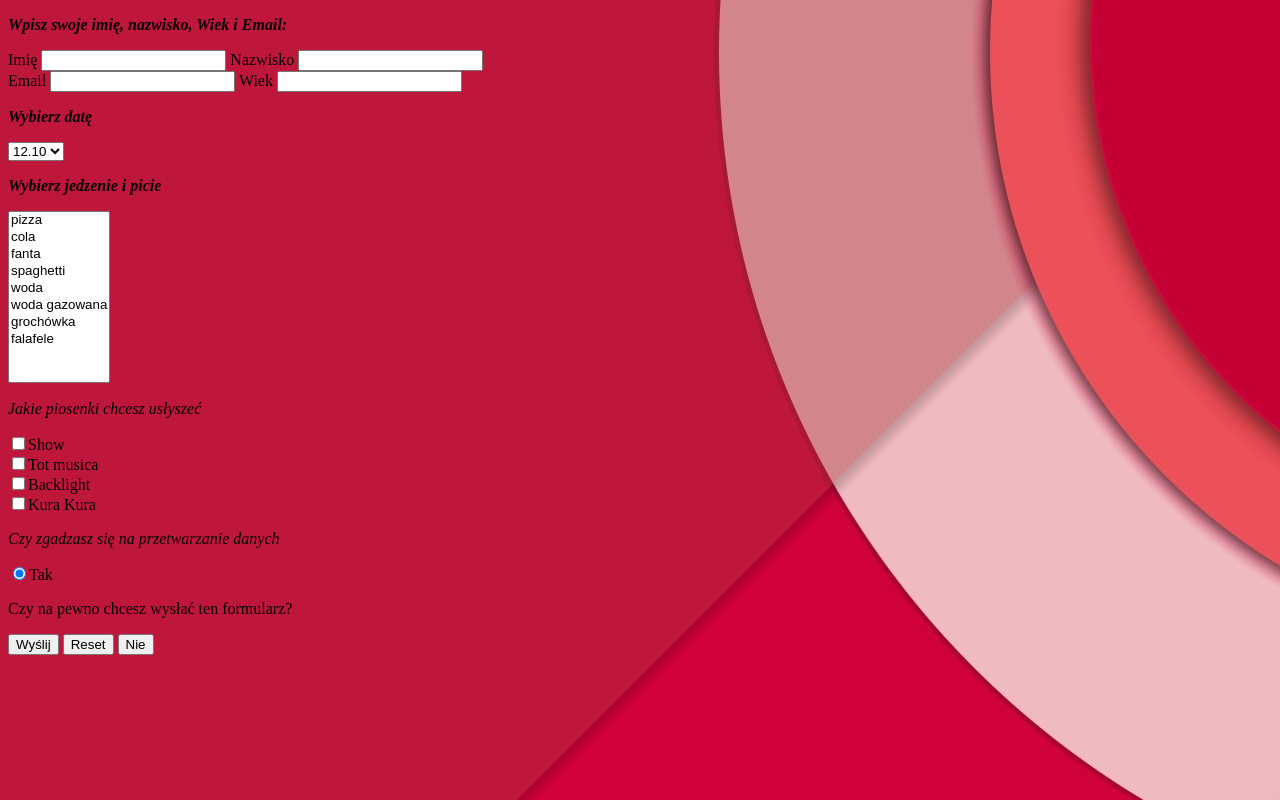
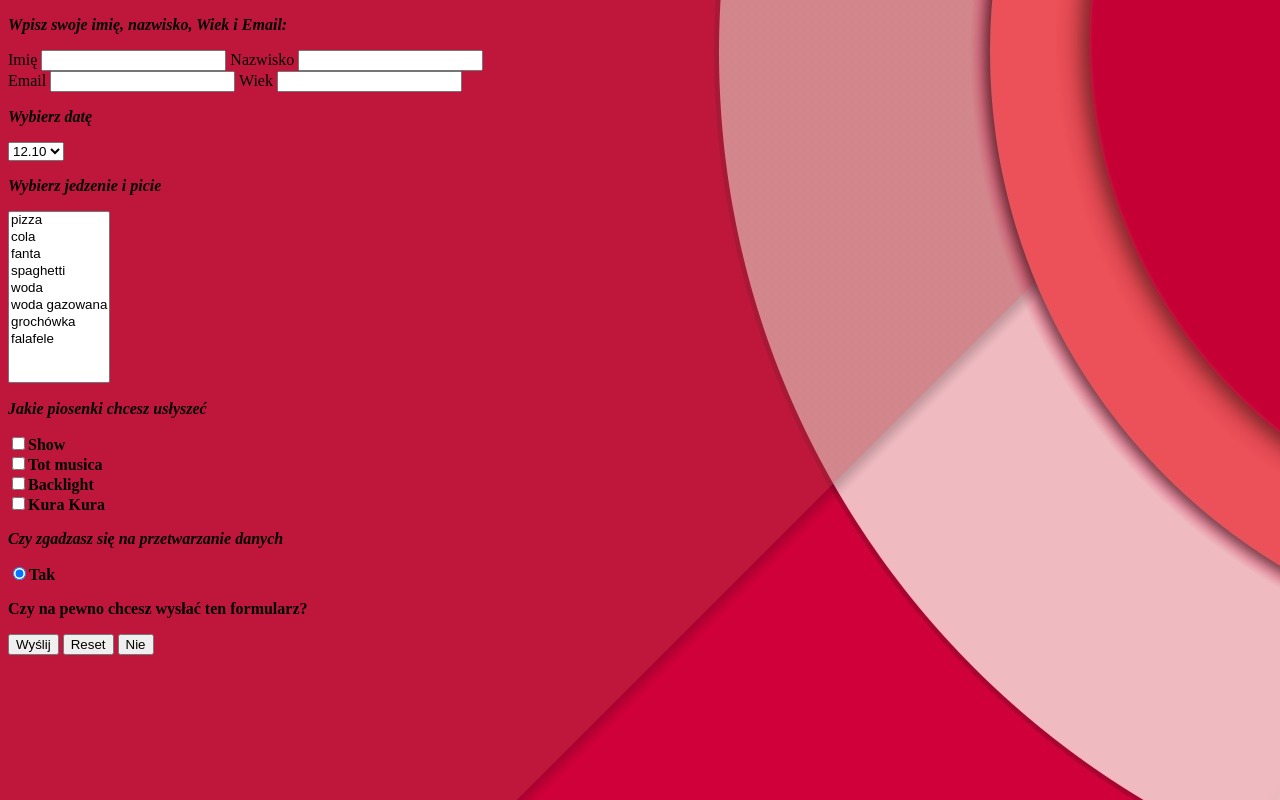
Before and after one commit to Pioter2136/forumguard.github.io, a plain HTML site: page index.html in a window 1280 px wide. Drawn offline with Linux system fonts and the light colour scheme.

Commit message:
Update index.html

```diff
--- a/index.html
+++ b/index.html
@@ -57,7 +57,7 @@
                 <option>falafele</option>
             </select>
 	</div>
-    <p><em>Jakie piosenki chcesz usłyszeć</em></p>
+    <p><strong><em>Jakie piosenki chcesz usłyszeć</em></strong</p>
 	<div>
 		<input type="checkbox" name="song" value="Show" />Show<br />
 		<input type="checkbox" name="song" value="Tot musica" />Tot musica<br />
```
